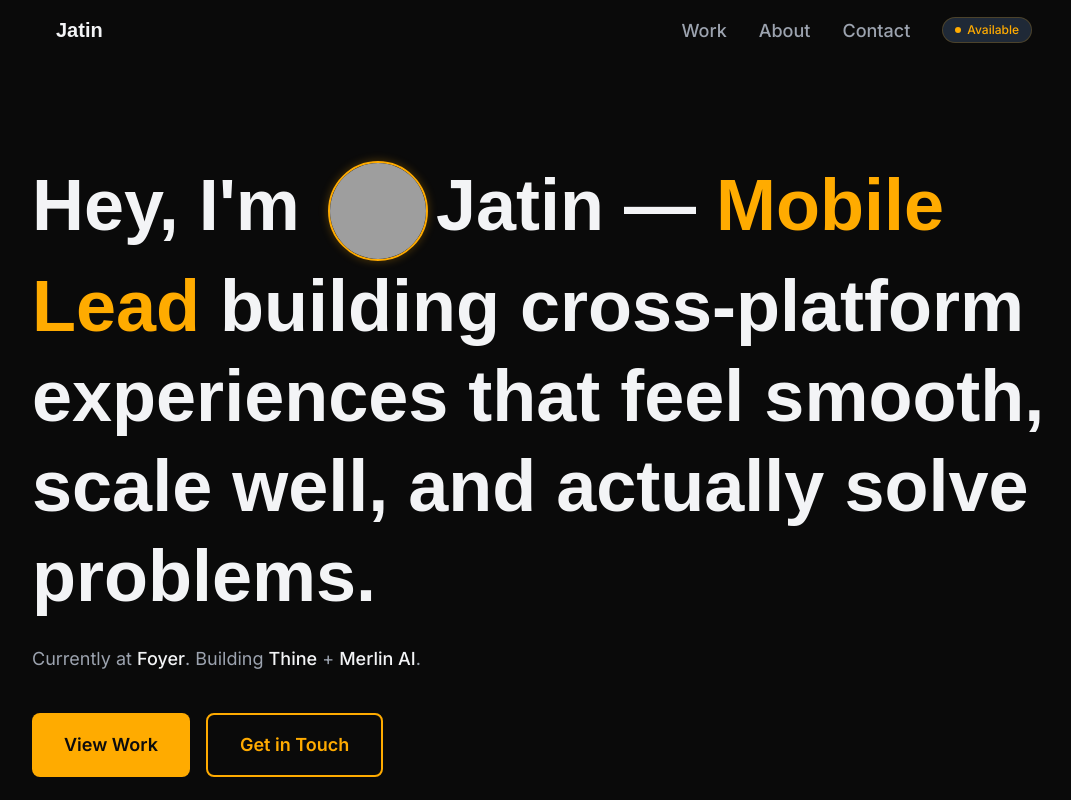
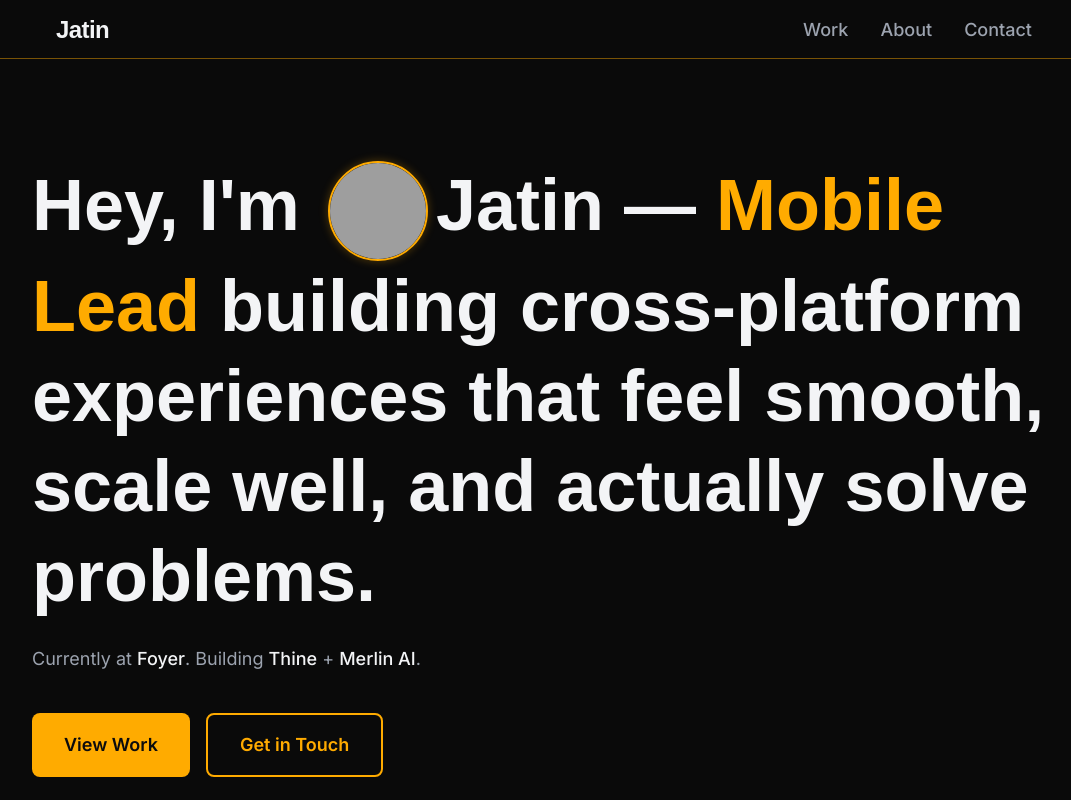
Before and after one commit to Jatin5120/portfolio, a React (Vite) app: page / in a window 1280 px wide. Shown: the top 800 px of the page, without its empty margins (96-1167 px from the left). Built offline with nearby package versions, Linux system fonts and the light colour scheme; grey boxes are pictures that could not be loaded; a web font is replaced by a local one.

Commit message:
feat: navbar load animation

```diff
--- a/src/App.tsx
+++ b/src/App.tsx
@@ -1,4 +1,5 @@
 import { useState, useEffect, useRef } from 'react'
+import { MotionConfig } from 'framer-motion'
 import { Header } from '@/components/layout/Header'
 import { Footer } from '@/components/layout/Footer'
 import { Hero } from '@/sections/Hero'
@@ -36,6 +37,7 @@ export default function App() {
   }, [])
 
   return (
+    <MotionConfig reducedMotion="user">
     <div className="bg-page min-h-screen">
       <Header activeSection={activeSection} />
 
@@ -49,5 +51,6 @@ export default function App() {
 
       <Footer />
     </div>
+    </MotionConfig>
   )
 }
--- a/src/components/layout/Header.tsx
+++ b/src/components/layout/Header.tsx
@@ -1,14 +1,94 @@
-import { useState, useEffect } from 'react'
-import { motion, AnimatePresence } from 'framer-motion'
+import { useState, useEffect, useRef } from 'react'
+import { motion, AnimatePresence, LayoutGroup, useMotionValue, useSpring, useScroll, useReducedMotion } from 'framer-motion'
 import { cn } from '@/lib/utils'
 import { NavLink } from '@/components/ui/NavLink'
-import { AvailableBadge } from '@/components/ui/Badge'
 
 const NAV_LINKS = [
   { label: 'Work', href: '#work' },
   { label: 'About', href: '#about' },
   { label: 'Contact', href: '#contact' },
 ]
+
+// ── Load animation variants ───────────────────────────────────────────────────
+// Defined at module scope — stable references, no recreation on each render.
+//
+// Architecture: two-layer opacity.
+//   Outer motion.div: style={{ opacity: navOpacity }} — ghost nav spring (0.4 at rest)
+//   Inner motion.div: itemVariants — load animation (opacity 0 → 1)
+//   Composite: 0.4 × 0 = 0 initially → 0.4 × 1.0 = 0.4 at rest
+//
+// The ghost nav spring is never touched by the load animation.
+// After the load animation completes, inner items stay at opacity 1 permanently.
+
+const LOAD_EASE = [0.4, 0, 0.2, 1] as [number, number, number, number]
+
+// Per-element entrance: fades in from -7px above.
+const itemVariants = {
+  hidden: { opacity: 0, y: -7 },
+  visible: {
+    opacity: 1,
+    y: 0,
+    transition: { duration: 0.45, ease: LOAD_EASE },
+  },
+}
+
+// Logo group — fires logo at t=80ms (delayChildren: 0.08)
+const logoGroupVariants = {
+  hidden: {},
+  visible: { transition: { delayChildren: 0.08 } },
+}
+
+// Links group — first link at t=280ms, staggered 80ms apart
+const linksGroupVariants = {
+  hidden: {},
+  visible: {
+    transition: { staggerChildren: 0.08, delayChildren: 0.28 },
+  },
+}
+
+// Hamburger — mirrors link timing on mobile (only nav control after logo)
+const hamburgerVariants = {
+  hidden: { opacity: 0, y: -7 },
+  visible: {
+    opacity: 1,
+    y: 0,
+    transition: { duration: 0.45, delay: 0.28, ease: LOAD_EASE },
+  },
+}
+
+// Live Bangalore clock — updates every second, colon blinks
+function BangaloreClock() {
+  const [time, setTime] = useState('')
+  const [colonVisible, setColonVisible] = useState(true)
+
+  useEffect(() => {
+    const update = () => {
+      const now = new Date().toLocaleTimeString('en-IN', {
+        timeZone: 'Asia/Kolkata',
+        hour: '2-digit',
+        minute: '2-digit',
+        hour12: false,
+      })
+      setTime(now)
+      setColonVisible((v) => !v)
+    }
+    update()
+    const id = setInterval(update, 1000)
+    return () => clearInterval(id)
+  }, [])
+
+  if (!time) return null
+  const [hh, mm] = time.split(':')
+
+  return (
+    <span className="font-mono text-[10px] tracking-widest text-tertiary leading-none tabular-nums">
+      BLR{' '}
+      <span className="text-secondary">{hh}</span>
+      <span style={{ opacity: colonVisible ? 1 : 0, transition: 'none' }}>:</span>
+      <span className="text-secondary">{mm}</span>
+    </span>
+  )
+}
 
 interface HeaderProps {
   activeSection?: string
@@ -19,86 +99,195 @@ interface HeaderProps {
 export function Header({ activeSection, forceScrolled = false }: HeaderProps) {
   const [scrolled, setScrolled] = useState(forceScrolled)
   const [mobileOpen, setMobileOpen] = useState(false)
+  const scrolledRef = useRef(forceScrolled)
+
+  // Ghost nav — dims to 40% at rest, wakes on cursor proximity or scroll
+  const rawOpacity = useMotionValue(forceScrolled ? 1 : 0.4)
+  const navOpacity = useSpring(rawOpacity, { stiffness: 100, damping: 20 })
+
+  const prefersReducedMotion = useReducedMotion()
+
+  // Scroll progress for the orange line (0 → 1 as page is consumed)
+  const { scrollYProgress } = useScroll()
+  const progressScaleX = useSpring(scrollYProgress, { stiffness: 100, damping: 30, restDelta: 0.001 })
 
   useEffect(() => {
     if (forceScrolled) return
-    const handler = () => setScrolled(window.scrollY > 60)
-    window.addEventListener('scroll', handler, { passive: true })
-    return () => window.removeEventListener('scroll', handler)
-  }, [forceScrolled])
 
-  // Lock body scroll when mobile nav is open
+    const handleScroll = () => {
+      const isScrolled = window.scrollY > 60
+      scrolledRef.current = isScrolled
+      setScrolled(isScrolled)
+      if (isScrolled) rawOpacity.set(1)
+    }
+
+    const handleMouseMove = (e: MouseEvent) => {
+      if (scrolledRef.current) return
+      // Wake up as cursor enters top 140px of viewport
+      const proximity = Math.max(0, 1 - e.clientY / 140)
+      rawOpacity.set(0.4 + 0.6 * proximity)
+    }
+
+    window.addEventListener('scroll', handleScroll, { passive: true })
+    window.addEventListener('mousemove', handleMouseMove)
+    return () => {
+      window.removeEventListener('scroll', handleScroll)
+      window.removeEventListener('mousemove', handleMouseMove)
+    }
+  }, [forceScrolled, rawOpacity])
+
+  // Lock body scroll + full opacity when mobile nav is open
   useEffect(() => {
     if (mobileOpen) {
       document.body.style.overflow = 'hidden'
+      rawOpacity.set(1)
     } else {
       document.body.style.overflow = ''
+      if (!scrolledRef.current) rawOpacity.set(0.4)
     }
     return () => {
       document.body.style.overflow = ''
     }
-  }, [mobileOpen])
+  }, [mobileOpen, rawOpacity])
 
   const closeMobileNav = () => setMobileOpen(false)
 
   return (
     <>
+      {/* motion.header is a pure variant orchestrator — it propagates "hidden"/"visible"
+          down the tree. Its own background animation lives in the sibling motion.div below,
+          separated to avoid mixing variant strings with property objects on animate. */}
       <motion.header
         className="fixed top-0 left-0 right-0 z-50"
+        initial={forceScrolled ? false : 'hidden'}
+        animate="visible"
+      >
+        {/* ── Background layer — scroll-reactive, not part of variant system ── */}
+        <motion.div
+          className="absolute inset-0 -z-10"
           animate={{
             backgroundColor:
               scrolled || mobileOpen
                 ? 'rgba(10, 10, 10, 0.92)'
                 : 'rgba(10, 10, 10, 0)',
-          borderBottomColor:
-            scrolled || mobileOpen
-              ? 'rgba(31, 41, 55, 1)'
-              : 'rgba(31, 41, 55, 0)',
             backdropFilter:
               scrolled || mobileOpen ? 'blur(12px)' : 'blur(0px)',
           }}
-        style={{ borderBottomWidth: 1, borderBottomStyle: 'solid' }}
           transition={{ duration: 0.3 }}
+        />
+
+        <nav className="max-w-5xl mx-auto px-6 py-4 flex items-center justify-between">
+
+          {/* ── Logo side ── */}
+          {/* Outer: ghost nav spring — opacity only, no variants */}
+          <motion.div style={{ opacity: navOpacity }} className="flex items-center">
+            {/* Load animation orchestrator — wraps logo only */}
+            <motion.div variants={logoGroupVariants}>
+              <motion.div variants={itemVariants}>
+                <motion.a
+                  href="#"
+                  className="relative overflow-hidden outline-none rounded-sm
+                             focus-visible:ring-2 focus-visible:ring-primary
+                             focus-visible:ring-offset-2 focus-visible:ring-offset-page"
+                  style={{ lineHeight: 1, display: 'block' }}
+                  initial="rest"
+                  whileHover="hover"
+                  animate="rest"
                 >
-        <nav className="max-w-5xl mx-auto px-6 py-4 flex items-center justify-between">
-          {/* Logo */}
-          <a
-            href="#"
-            className="font-heading font-bold text-heading text-xl hover:text-primary transition-colors duration-200 rounded-sm outline-none focus-visible:ring-2 focus-visible:ring-primary focus-visible:ring-offset-2 focus-visible:ring-offset-page"
+                  {/* White layer — base, always visible behind */}
+                  <span className="font-heading font-bold text-2xl leading-none tracking-tight text-heading"
+                    style={{ display: 'block', position: 'relative', zIndex: 1 }}>
+                    Jatin
+                  </span>
+                  {/* Orange layer — clips in from bottom to top on hover */}
+                  <motion.span
+                    className="absolute inset-0 font-heading font-bold text-2xl leading-none tracking-tight text-accent"
+                    style={{ zIndex: 2 }}
+                    variants={{
+                      rest: {
+                        clipPath: 'inset(100% 0 0 0)',
+                        transition: {
+                          duration: prefersReducedMotion ? 0 : 0.18,
+                          ease: LOAD_EASE,
+                        },
+                      },
+                      hover: {
+                        clipPath: 'inset(0% 0 0 0)',
+                        transition: {
+                          duration: prefersReducedMotion ? 0 : 0.22,
+                          ease: LOAD_EASE,
+                        },
+                      },
+                    }}
                   >
                     Jatin
-          </a>
+                  </motion.span>
+                </motion.a>
+              </motion.div>
+            </motion.div>
 
-          {/* Desktop links — hidden on mobile */}
-          <div className="hidden md:flex items-center gap-8">
-            {NAV_LINKS.map((link) => (
+            {/* Bangalore clock — sibling of orchestrator in the flex row,
+                appears to the right of the logo on scroll */}
+            <AnimatePresence>
+              {scrolled && (
+                <motion.div
+                  className="ml-3 pl-3 border-l border-subtle"
+                  initial={{ opacity: 0, x: -6 }}
+                  animate={{ opacity: 1, x: 0 }}
+                  exit={{ opacity: 0, x: -6 }}
+                  transition={{ duration: 0.3, ease: LOAD_EASE }}
+                >
+                  <BangaloreClock />
+                </motion.div>
+              )}
+            </AnimatePresence>
+          </motion.div>
+
+          {/* ── Desktop nav links ── */}
+          {/* Outer: ghost nav spring — opacity only, no variants */}
+          <motion.div
+            style={{ opacity: navOpacity }}
+            className="hidden md:flex items-center"
+          >
+            {/* Inner: load animation orchestrator */}
+            <motion.div
+              variants={linksGroupVariants}
+              className="flex items-center gap-8"
+            >
+              <LayoutGroup>
+                {NAV_LINKS.map((link, i) => (
+                  <motion.div key={link.label} variants={itemVariants}>
                     <NavLink
-                key={link.label}
                       href={link.href}
+                      index={i + 1}
                       isActive={activeSection === link.href.replace('#', '')}
                     >
                       {link.label}
                     </NavLink>
+                  </motion.div>
                 ))}
-            <AvailableBadge />
-          </div>
+              </LayoutGroup>
+            </motion.div>
+          </motion.div>
 
-          {/* Hamburger button — visible on mobile only */}
+          {/* ── Hamburger — load animation matches link timing on mobile ── */}
+          <motion.div variants={hamburgerVariants} className="md:hidden">
             <button
               className={cn(
-              'md:hidden w-10 h-10 flex flex-col items-center justify-center gap-[5px]',
+                'w-10 h-10 flex flex-col items-center justify-center gap-[5px]',
                 'rounded-lg outline-none',
-              'focus-visible:ring-2 focus-visible:ring-primary focus-visible:ring-offset-2 focus-visible:ring-offset-page',
+                'focus-visible:ring-2 focus-visible:ring-primary',
+                'focus-visible:ring-offset-2 focus-visible:ring-offset-page',
               )}
               onClick={() => setMobileOpen((v) => !v)}
-            aria-label={mobileOpen ? 'Close navigation' : 'Open navigation'}
+              aria-label={mobileOpen ? 'Close main menu' : 'Open main menu'}
               aria-expanded={mobileOpen}
               aria-controls="mobile-nav"
             >
               <motion.span
                 className="block w-5 h-px bg-heading rounded-full origin-center"
                 animate={mobileOpen ? { rotate: 45, y: 6 } : { rotate: 0, y: 0 }}
-              transition={{ duration: 0.25, ease: [0.4, 0, 0.2, 1] }}
+                transition={{ duration: 0.25, ease: LOAD_EASE }}
               />
               <motion.span
                 className="block w-5 h-px bg-heading rounded-full"
@@ -107,16 +296,24 @@ export function Header({ activeSection, forceScrolled = false }: HeaderProps) {
               />
               <motion.span
                 className="block w-5 h-px bg-heading rounded-full origin-center"
-              animate={
-                mobileOpen ? { rotate: -45, y: -6 } : { rotate: 0, y: 0 }
-              }
-              transition={{ duration: 0.25, ease: [0.4, 0, 0.2, 1] }}
+                animate={mobileOpen ? { rotate: -45, y: -6 } : { rotate: 0, y: 0 }}
+                transition={{ duration: 0.25, ease: LOAD_EASE }}
               />
             </button>
+          </motion.div>
         </nav>
+
+        {/* Scroll progress line — fills left→right as page is consumed */}
+        <motion.div
+          className="absolute bottom-0 left-0 right-0 h-px origin-left pointer-events-none"
+          style={{
+            backgroundColor: 'rgba(255, 171, 0, 0.45)',
+            scaleX: progressScaleX,
+          }}
+        />
       </motion.header>
 
-      {/* Mobile nav overlay */}
+      {/* ── Mobile nav overlay ── */}
       <AnimatePresence>
         {mobileOpen && (
           <motion.div
@@ -148,24 +345,12 @@ export function Header({ activeSection, forceScrolled = false }: HeaderProps) {
                   transition={{
                     duration: 0.3,
                     delay: i * 0.07,
-                    ease: [0.4, 0, 0.2, 1],
+                    ease: LOAD_EASE,
                   }}
                 >
                   {link.label}
                 </motion.a>
               ))}
-              <motion.div
-                initial={{ opacity: 0, y: 16 }}
-                animate={{ opacity: 1, y: 0 }}
-                exit={{ opacity: 0, y: 16 }}
-                transition={{
-                  duration: 0.3,
-                  delay: NAV_LINKS.length * 0.07,
-                  ease: [0.4, 0, 0.2, 1],
-                }}
-              >
-                <AvailableBadge />
-              </motion.div>
             </nav>
           </motion.div>
         )}
```
Lines whose indentation alone changed are shown as unchanged.
